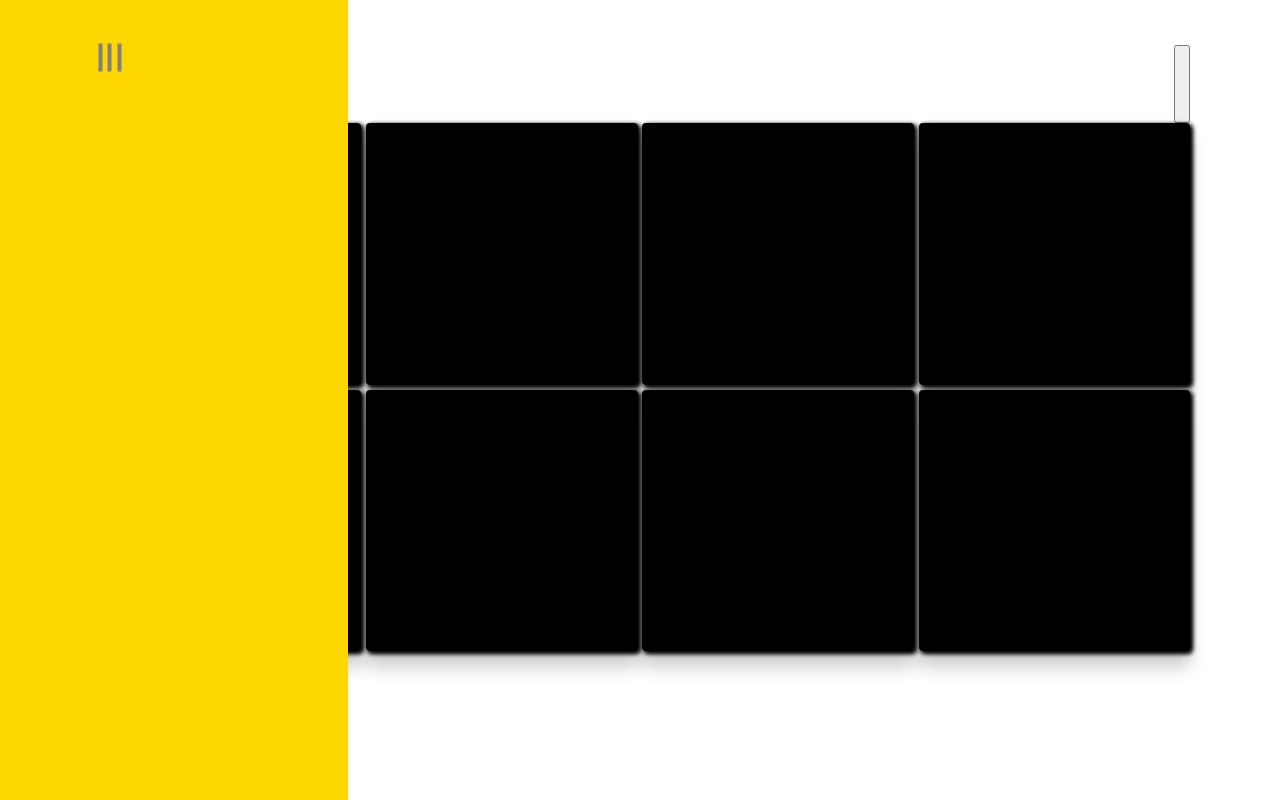
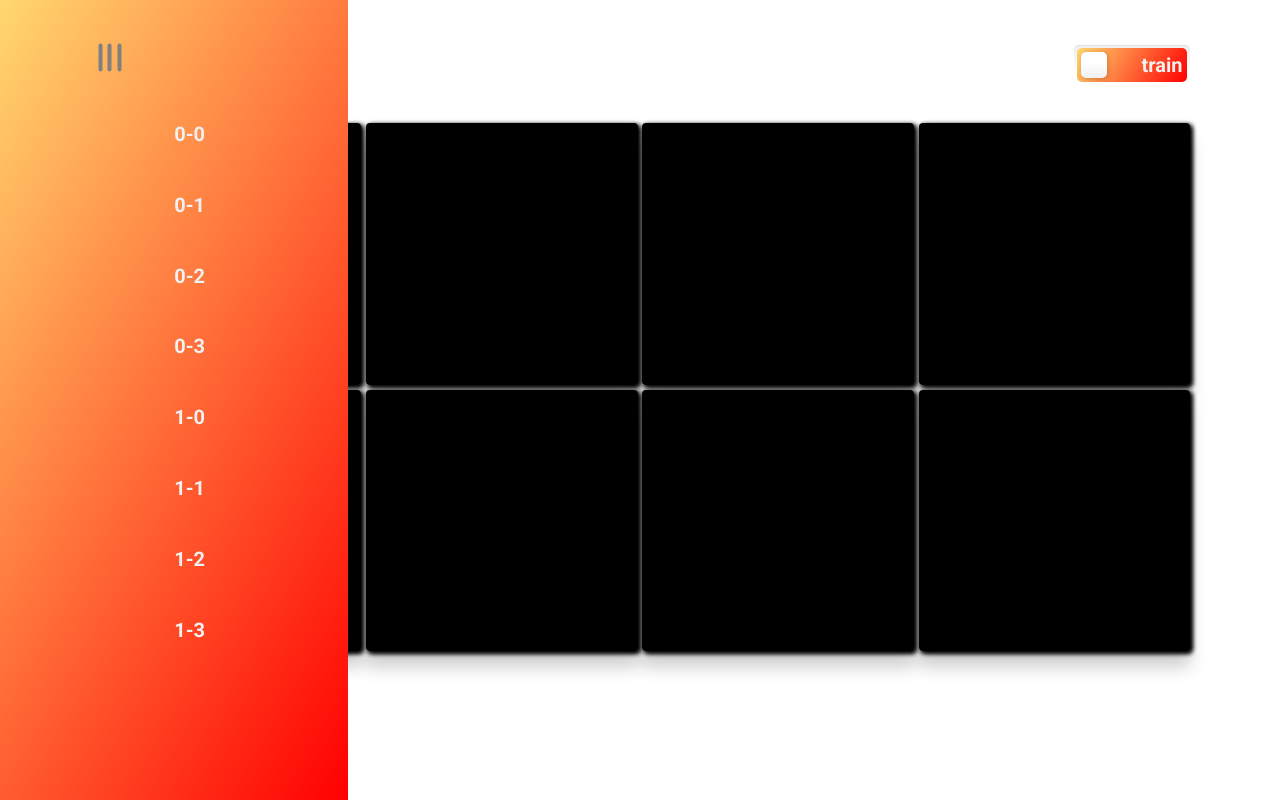
Before and after one commit to o8o0o8o/english-for-kids, a plain HTML site: page index.html in a window 1280 px wide. Both pictures are taken after a click on the button 109 px from the left and 57 px from the top of the page. Drawn offline with Linux system fonts and the light colour scheme.

Commit message:
feat: slider checkbox

```diff
--- a/index.html
+++ b/index.html
@@ -8,18 +8,20 @@
     />
     <title>English for kids</title>
     <link rel="stylesheet" href="style.css" />
+    <link
+      href="https://fonts.googleapis.com/css?family=Roboto:400,700&amp;display=swap"
+      rel="stylesheet"
+    />
   </head>
   <script src="script.js"></script>
 </html>
 <div class="flip-card">
   <div class="flip-card-inner">
     <div class="flip-card-front">
-      <div class="base1">
-      </div>
+      <div class="base1"></div>
     </div>
     <div class="flip-card-back">
-      <div class="base">
-      </div>
+      <div class="base"></div>
     </div>
   </div>
 </div>
--- a/script.js
+++ b/script.js
@@ -8,7 +8,7 @@ function renderBoard() {
   let ScHeight = window.innerHeight;
   let styleSh = document.styleSheets;
   let rowLength = 4;
-  let sideBarWidth = '';
+  let sideBarWidth = "";
   if (ScWidth >= 1020) {
     sideBarWidth = `${(ScWidth * 0.1) / 2 + (ScWidth * 0.9) / 4.05}px`;
     rowLength = 4;
@@ -66,6 +66,7 @@ function renderBoard() {
       let FrontBase = document.createElement("div");
       let FlipBack = document.createElement("div");
       let FlipBackBase = document.createElement("div");
+      Flip.id = `${j}-${i}`;
       FlipBack.appendChild(FlipBackBase);
       FlipFront.appendChild(FrontBase);
       FlipInner.appendChild(FlipFront);
@@ -82,9 +83,22 @@ function renderBoard() {
   }
   const sideBar = document.createElement("div");
   const burgerBtn = document.createElement("button");
-  const radioBtn = document.createElement("button");
   const buttonRow = document.createElement("div");
   const burgerStripesColumn = document.createElement("div");
+  const switchBtn = document.createElement("label");
+  const checkbox = document.createElement("input");
+  const sliderBtn = document.createElement("div");
+  const switchBtnWr = document.createElement("div");
+  const sliderRow = document.createElement("div");
+  const playStateBtn = document.createElement("div");
+  const trainStateBtn = document.createElement("div");
+  const sideBarMenu = document.createElement("div");
+  const boxesContainer = document.createElement('dic');
+  checkbox.setAttribute("type", "checkbox");
+
+  playStateBtn.innerText = "play";
+  trainStateBtn.innerText = "train";
+
   let stripes = [];
   for (let i = 0; i < 3; i += 1) {
     const stripe = document.createElement("div");
@@ -96,33 +110,70 @@ function renderBoard() {
     if (sideBarOpen) {
       sideBar.style.width = 0;
       sideBarOpen = false;
+      sideBarMenu.classList.add('hidden');
+      burgerBtn.classList.toggle("turn");
     } else {
       sideBar.style.width = sideBarWidth;
       sideBarOpen = true;
+      sideBarMenu.classList.remove('hidden');
+      burgerBtn.classList.toggle("turn");
     }
-        //sideBar.classList.toggle("hidden");
-    burgerBtn.classList.toggle('turn');
   };
+  main.onmouseup = function(e) {
+    if (sideBarOpen && (sideBar.clientWidth === +sideBarWidth.match(/(\d)*(?=\.)/)[0])) {
+      sideBar.style.width = 0;
+      sideBarOpen = false;
+      sideBarMenu.classList.add('hidden');
+      burgerBtn.classList.toggle("turn");
+    }
+  };
+  switchBtn.onmouseup = function() {
+    playStateBtn.classList.toggle("hidden");
+    trainStateBtn.classList.toggle("hidden");
+    sideBar.classList.toggle("play-side-bar");
+  };
+  switchBtnWr.classList.add("switch-wrapper");
+  playStateBtn.classList.add("slider-button-caption");
+  trainStateBtn.classList.add("slider-button-caption");
+  sliderRow.classList.add("slider-row");
+  playStateBtn.classList.add("hidden");
+  switchBtn.classList.add("switch");
+  sliderBtn.classList.add("slider");
   burgerStripesColumn.classList.add("burger-stripes");
   burgerBtn.classList.add("burger-button");
   sideBar.classList.add("side-bar");
-  //sideBar.classList.add("hidden");
   buttonRow.classList.add("row");
   buttonRow.classList.add("button-row");
-  // sideBar.id = 'side-bar';
+  sideBarMenu.classList.add('hidden');
+  sideBarMenu.classList.add('side-bar-menu');
+  switchBtnWr.appendChild(switchBtn);
+  sliderRow.appendChild(playStateBtn);
+  sliderRow.appendChild(trainStateBtn);
+  sliderBtn.appendChild(sliderRow);
+  sideBar.appendChild(sideBarMenu);
+  switchBtn.appendChild(checkbox);
+  switchBtn.appendChild(sliderBtn);
+  buttonRow.appendChild(burgerBtn);
+  buttonRow.appendChild(switchBtnWr);
   burgerBtn.appendChild(burgerStripesColumn);
-  buttonRow.appendChild(burgerBtn);
-  buttonRow.appendChild(radioBtn);
   main.appendChild(sideBar);
   main.appendChild(buttonRow);
+  main.appendChild(boxesContainer);
+  boxes.forEach((a) => {
+    a.forEach((b) => {
+      const menuItem = document.createElement("div");
+      menuItem.classList.add("burger-menu-item");
+      menuItem.innerText = b.id;
+      sideBarMenu.appendChild(menuItem);
+    });
+  });
   stripes.forEach((a) => {
     burgerStripesColumn.appendChild(a);
   });
   boxes.forEach((a) => {
-    console.log("1");
     const row = document.createElement("div");
     row.classList.add("row");
-    main.appendChild(row);
+    boxesContainer.appendChild(row);
     a.forEach((b) => row.appendChild(b));
   });
 }
--- a/style.css
+++ b/style.css
@@ -4,17 +4,14 @@
   z-index: 2;
   border: none;
   background-color: transparent;
-  -webkit-transition: -webkit-transform 1s;
-  transition: transform 1s;
+  -webkit-transition: -webkit-transform 0.5s;
+  transition: transform 0.5s;
+  cursor: pointer;
 }
 
 .turn {
   -webkit-transform: rotate(90deg);
     transform: rotate(90deg);
-}
-
-.burger-button-animation {
-
 }
 
 .button-row {
@@ -29,6 +26,7 @@ button:focus {
   background-color: gray;
   width: 100%;
   height: 4px;
+  border-radius: 2px;
 }
 
 .burger-stripes {
@@ -36,10 +34,6 @@ button:focus {
   flex-direction: column;
   justify-content: space-between;
   height: 100%;
-}
-
-.hidden {
-  visibility: hidden;
 }
 
 .row {
@@ -65,26 +59,18 @@ button:focus {
   position: absolute;
   top: 0;
   left: 0;
-  background-color: gold;
-  -webkit-transition: width 1s;
-  transition: width 1s;
+  background: linear-gradient(120deg,#ffd86f,#ff0000);
+  -webkit-transition: width 0.5s;
+  transition: width 0.5s;
   z-index: 1;
 }
 
-.slide {
-  position: absolute;
-  top: 0;
-  left: 0;
-  background-color: gold;
-  -webkit-transition: width 1s;
-  transition: width 1s;
-  z-index: 1;
+.play-side-bar {
+  background: linear-gradient(120deg,#45f01b,#3294f0);
 }
 
-a {
-  color: blue;
-  font-weight: 600;
-  cursor: pointer;
+.hidden {
+  visibility: hidden;
 }
 
 .central {
@@ -95,7 +81,6 @@ a {
   font-size: 24px;
   cursor: default;
 }
-
 
 .animation {
   animation-duration: 0.4s;
@@ -151,3 +136,102 @@ a {
 .flip-card-back {
   transform: rotateY(180deg);
 }
+
+/* The switch - the box around the slider */
+.switch {
+  position: relative;
+  display: inline-block;
+  width: 110px;
+  height: 34px;
+  border-radius: 5px;
+
+}
+
+.switch-wrapper {
+  width: 110px;
+  height: 34px;
+  border-radius: 5px;
+  padding: 3px;
+  box-shadow: inset 0 -1px #fff, inset 0 1px 1px rgba(0,0,0,.05);
+  background-image: linear-gradient(180deg,#eee,#fff 25px);
+  font-family: Roboto;
+}
+
+/* Hide default HTML checkbox */
+.switch input {
+  opacity: 0;
+  width: 0;
+  height: 0;
+}
+
+/* The slider */
+.slider {
+  position: absolute;
+  cursor: pointer;
+  top: 0;
+  left: 0;
+  right: 0;
+  bottom: 0;
+  border-radius: 5px;
+  background: linear-gradient(120deg,#ffd86f,#ff0000);
+  -webkit-transition: .4s;
+  transition: .4s;
+}
+
+.slider:before {
+  position: absolute;
+  content: "";
+  height: 26px;
+  width: 26px;
+  left: 4px;
+  bottom: 4px;
+  border-radius: 5px;
+  background-image: linear-gradient(180deg,#fff 40%,#f0f0f0);
+  box-shadow: 1px 1px 5px rgba(0,0,0,.2);
+  -webkit-transition: .4s;
+  transition: .4s;
+}
+
+input:checked + .slider {
+  background: linear-gradient(120deg,#45f01b,#3294f0);
+}
+
+input:focus + .slider {
+  box-shadow: 0 0 1px #2196F3;
+}
+
+input:checked + .slider:before {
+  -webkit-transform: translateX(76px);
+  -ms-transform: translateX(76px);
+  transform: translateX(76px);
+}
+
+.slider-row {
+  display: flex;
+  flex-direction: row;
+  justify-content: space-between;
+  margin: 5px;
+  user-select: none;
+}
+
+.slider-button-caption {
+  font-size: 20px;
+  font-weight: 600;
+  color: #f0f0f0;
+}
+
+.side-bar-menu {
+  height: 65%;
+  display: flex;
+  flex-direction: column;
+  justify-content: space-between;
+  margin: 35% 10% 10% 50%;
+}
+
+.burger-menu-item {
+  cursor: pointer;
+  font-size: 20px;
+  font-weight: 600;
+  color: #f0f0f0;
+  font-family: Roboto;
+}
```
